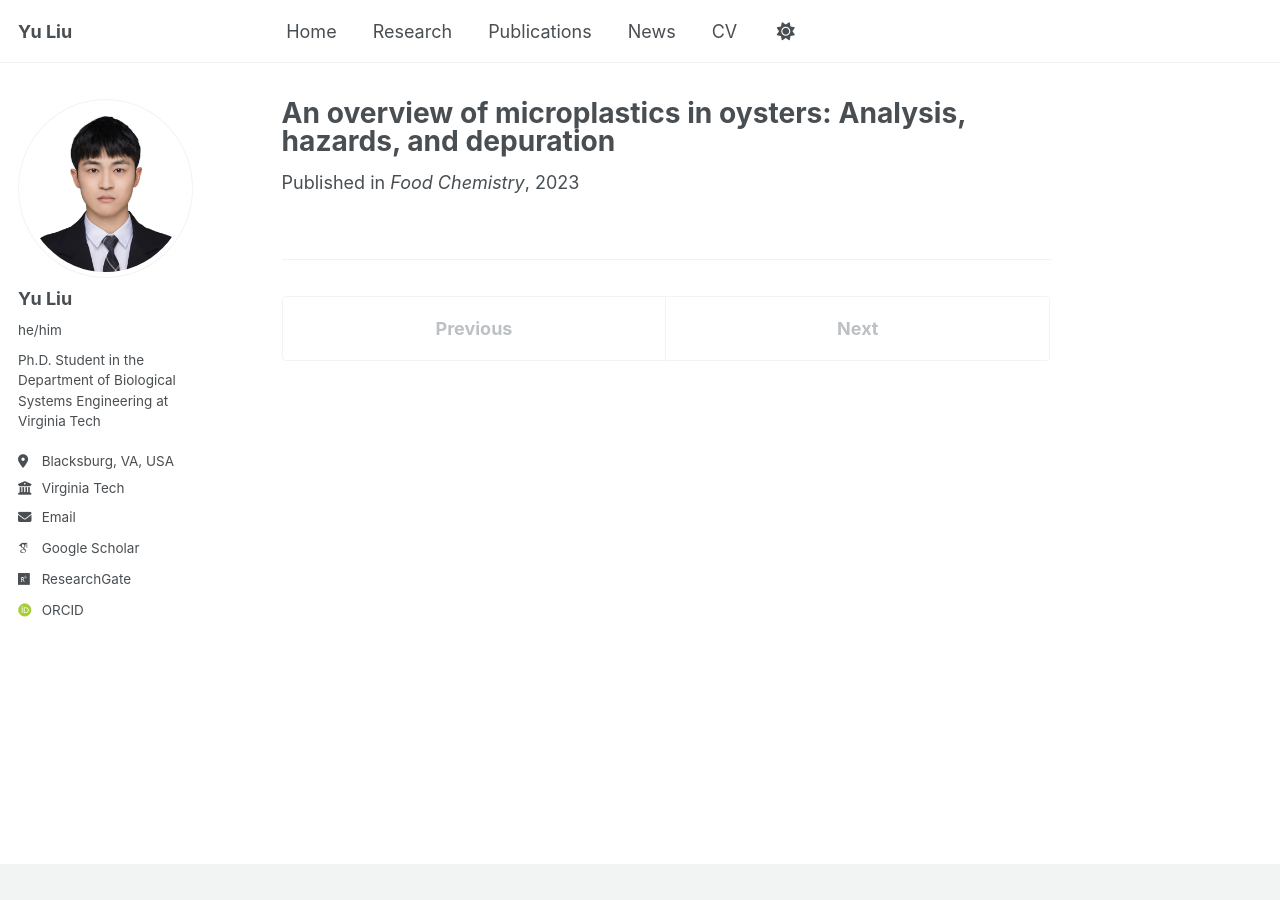
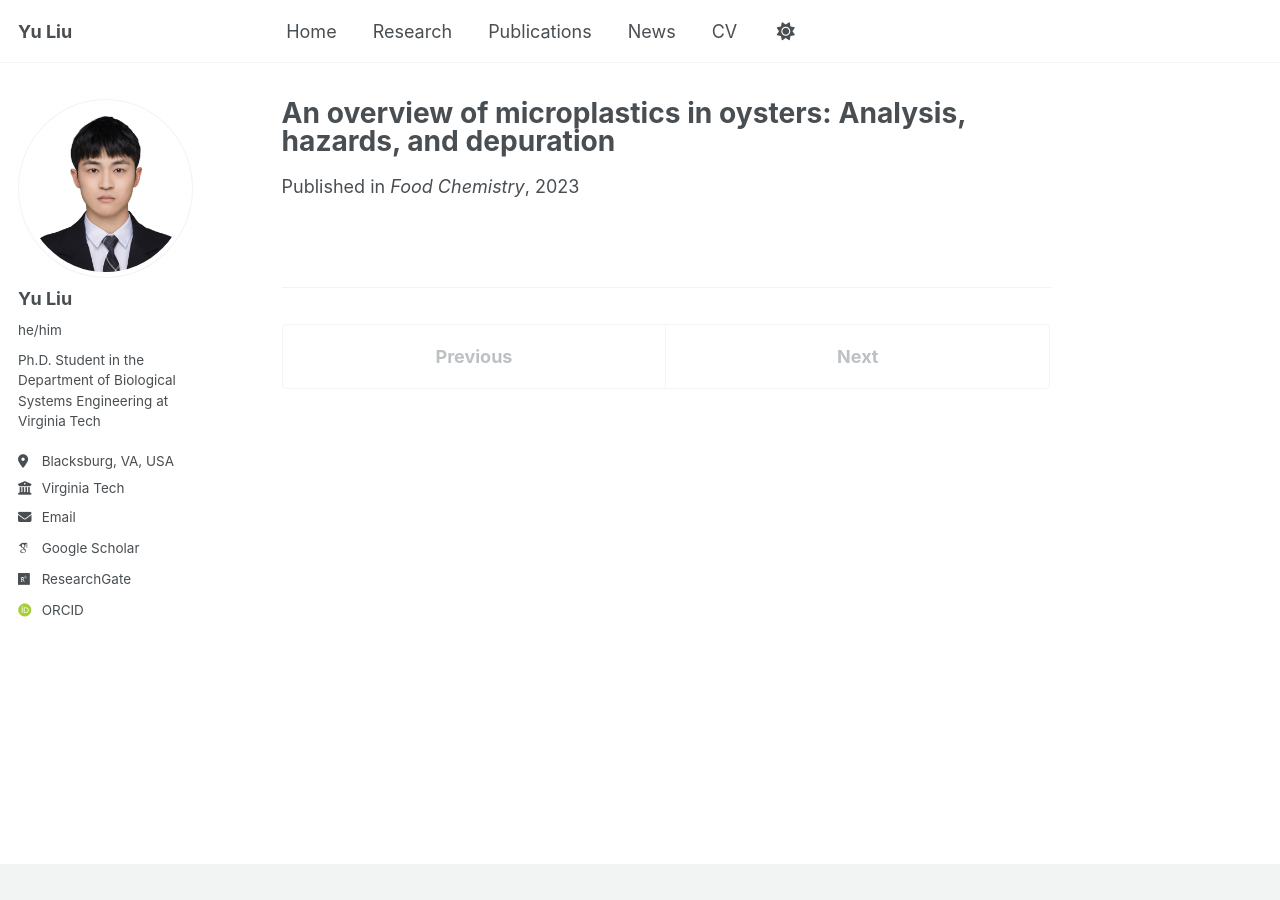
Before and after one commit to yuliu0322/yuliu0322.github.io, a Jekyll site: the page built from _publications/2023-10-01-microplastics-review.md, in a window 1280 px wide. Built offline with Jekyll 4.4.1, drawn with Linux system fonts in a browser that asks for light colours; some web fonts are replaced; a script bundle is joined from its source files by our own code; library files that are not in the unit come from our copies.

Commit message:
Update single.html

```diff
--- a/_layouts/single.html
+++ b/_layouts/single.html
@@ -40,7 +40,11 @@ layout: default
          {% if page.status %}
   <strong>{{ page.status }}</strong> in <i>{{ page.venue }}</i>, {{ page.date | date: "%Y" }}
 {% else %}
-  Published in <i>{{ page.venue }}</i>, {{ page.date | date: "%Y" }}
+  {% if page.status %}
+  <p><strong>{{ page.status }}</strong> in <i>{{ page.venue }}</i>, {{ page.date | date: "%Y" }}</p>
+{% else %}
+  <p>Published in <i>{{ page.venue }}</i>, {{ page.date | date: "%Y" }}</p>
+{% endif %}
 {% endif %}
         {% elsif page.date %}
           <p class="page__date"><strong><i class="fa fa-fw fa-calendar" aria-hidden="true"></i> {{ site.data.ui-text[site.locale].date_label | default: "Published:" }}</strong> <time datetime="{{ page.date | date_to_xmlschema }}">{{ page.date | default: "1900-01-01" | date: "%B %d, %Y" }}</time></p>
```
